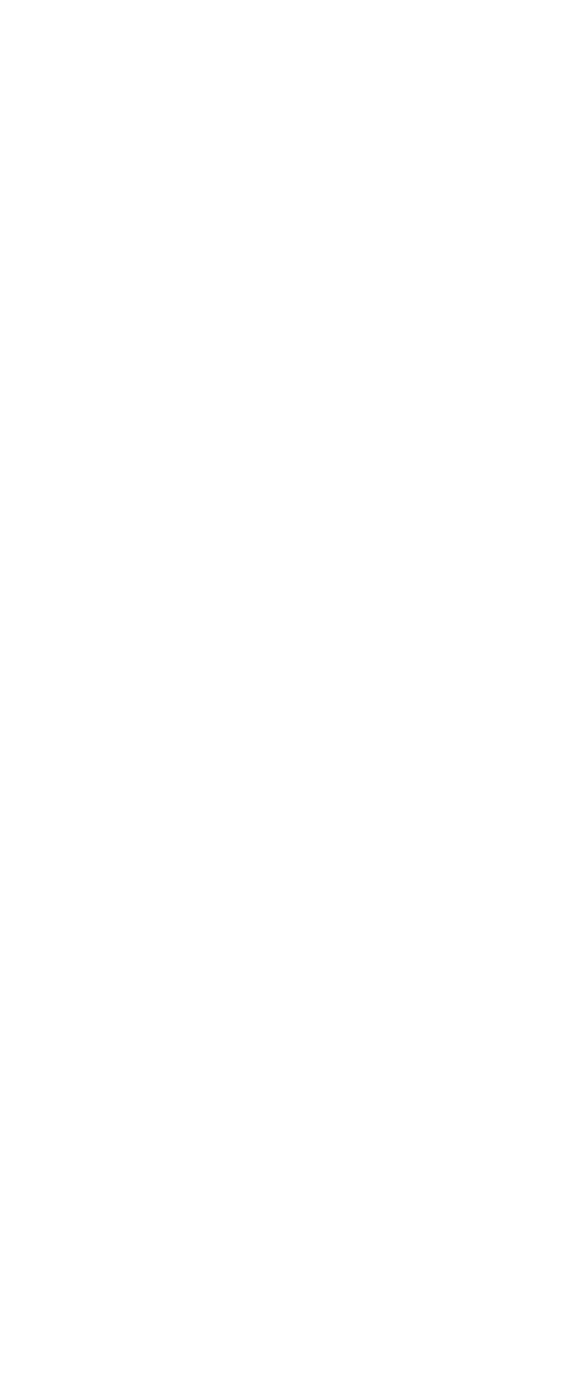
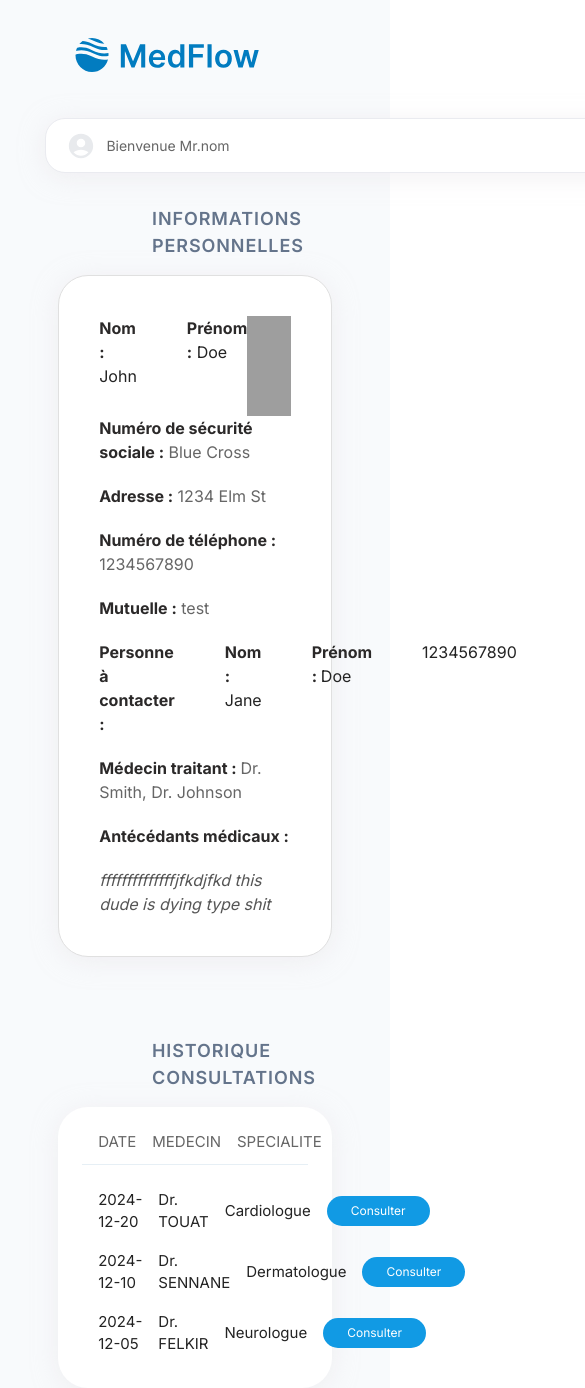
Before and after one commit to akaFatma/MedFlow, an Angular app in the folder frontend/: page /test in a window 390 px wide. Before the commit this address led to /. Shown: the top 1388 px of the page, 585 px wide, since content can reach past the window. Before the commit the page ends 844 px from the top, so only its background shows below. Built offline with nearby package versions, Linux system fonts and the light colour scheme; no server answers; grey boxes are pictures that could not be loaded.

Commit message:
finished consulterDPI patient , needs stylin forresponsivenes

```diff
--- a/frontend/src/app/components/bienvenu-component/bienvenu-component.component.scss
+++ b/frontend/src/app/components/bienvenu-component/bienvenu-component.component.scss
@@ -1,6 +1,6 @@
 .welcome-container {
-    width: 60%;
-    min-height: 60px;
+    width: 750px;
+    min-height: 55px;
     display: flex;
     align-items: center;
     padding: 10px 20px;
--- a/frontend/src/app/components/medical-history/medical-history.component.scss
+++ b/frontend/src/app/components/medical-history/medical-history.component.scss
@@ -3,7 +3,8 @@
     background-color: white;
     border-radius: 30px;
     box-shadow: 0px 4px 24px rgba(231, 228, 232, 0.5);
-    width: 70%;
+    width: 80%;
+    margin: auto;
   }
 
   .header-grid {
--- a/frontend/src/app/components/personal-info-card/personal-info-card.component.scss
+++ b/frontend/src/app/components/personal-info-card/personal-info-card.component.scss
@@ -1,11 +1,12 @@
 .card {
-  width: 70%;
+  width: 80%;
   margin: auto;
   padding: 40px;
   border: 1px solid #e0e0e0;
   border-radius: 30px;
   box-shadow: 0px 4px 24px rgba(231, 228, 232, 0.5);
   font-family: "Inter", sans-serif;
+  background-color: white;
 }
 
 .card-header {
--- a/frontend/src/app/pages/consulter-dpipov-patient/consulter-dpipov-patient.component.html
+++ b/frontend/src/app/pages/consulter-dpipov-patient/consulter-dpipov-patient.component.html
@@ -1,15 +1,13 @@
 <div class="container">
     <div class="header">
         <div class="logo">
-            <img src="../../../assets/Vector.png" alt="">
-            <img src="../../../assets/MedFlowLogo.svg" alt="" class="logo">
+            <img src="../../../assets/Logo.svg" alt="">
         </div>
-
         <app-bienvenu-component></app-bienvenu-component>
 
     </div>
     <div class="personnalInfo">
-        <h2>INFORMATIONS PERSONNELS</h2>
+        <h2>INFORMATIONS PERSONNELLES</h2>
         <app-personal-info-card></app-personal-info-card>
     </div>
     <div class="consultationHistory">
--- a/frontend/src/app/pages/consulter-dpipov-patient/consulter-dpipov-patient.component.scss
+++ b/frontend/src/app/pages/consulter-dpipov-patient/consulter-dpipov-patient.component.scss
@@ -1,22 +1,24 @@
 .container {
     max-width: 100%;
     margin: 0 auto;
-    padding: 2rem;
+    padding-bottom: 2rem;
     background: #f8fafc;
     min-height: 100vh;
+    font-family: 'Inter' , sans-serif;
 }
 
-.header{
+.header {
     display: flex;
     justify-content: space-between;
+    align-items: center;
+    width: 80%;
+    margin: auto;
+    margin-bottom: 2rem;
+
 }
 
 .logo {
-    height: 40px;
-    display: flex;
-}
-.logo img{
-    width: ;
+    width: 300px;
 }
 
 h2 {
@@ -26,6 +28,24 @@ h2 {
     margin-bottom: 1rem;
     letter-spacing: 0.05em;
 }
+.personnalInfo{
+    margin-bottom: 3rem;
+    h2 {
+        margin-left: 8rem;
+        font-size: 18px;
+    }
+}
+.consultationHistory{
+    margin-bottom: 3rem;
+    h2 {
+        margin-left: 8rem;
+        font-size: 18px;
+    }
+}
+
+
+
+
 
 /* Responsive Design */
 @media screen and (max-width: 1024px) {
```
Also changed, not shown: frontend/src/app/app.routes.ts (+4 -10 lines), frontend/src/assets/Logo.svg (added).
